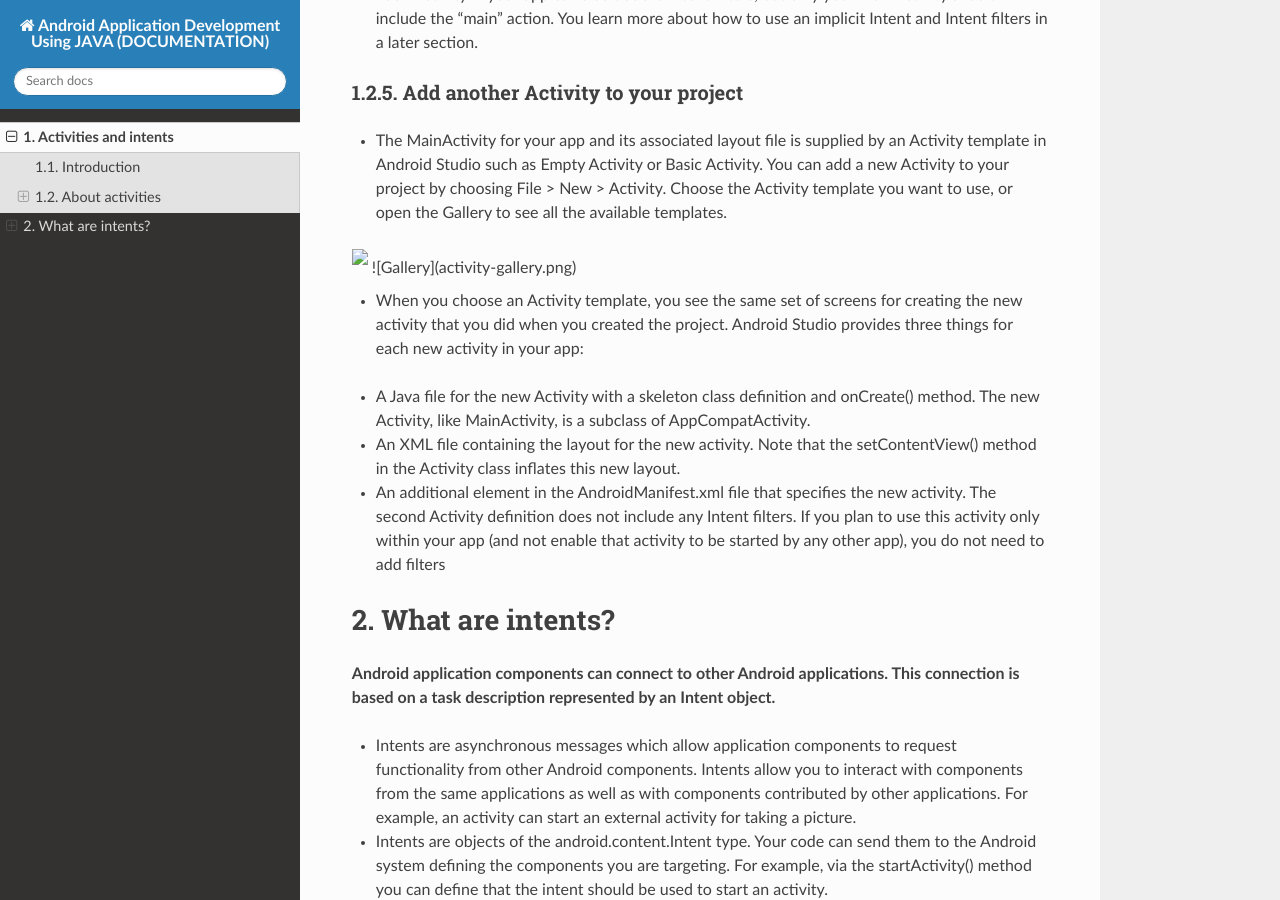
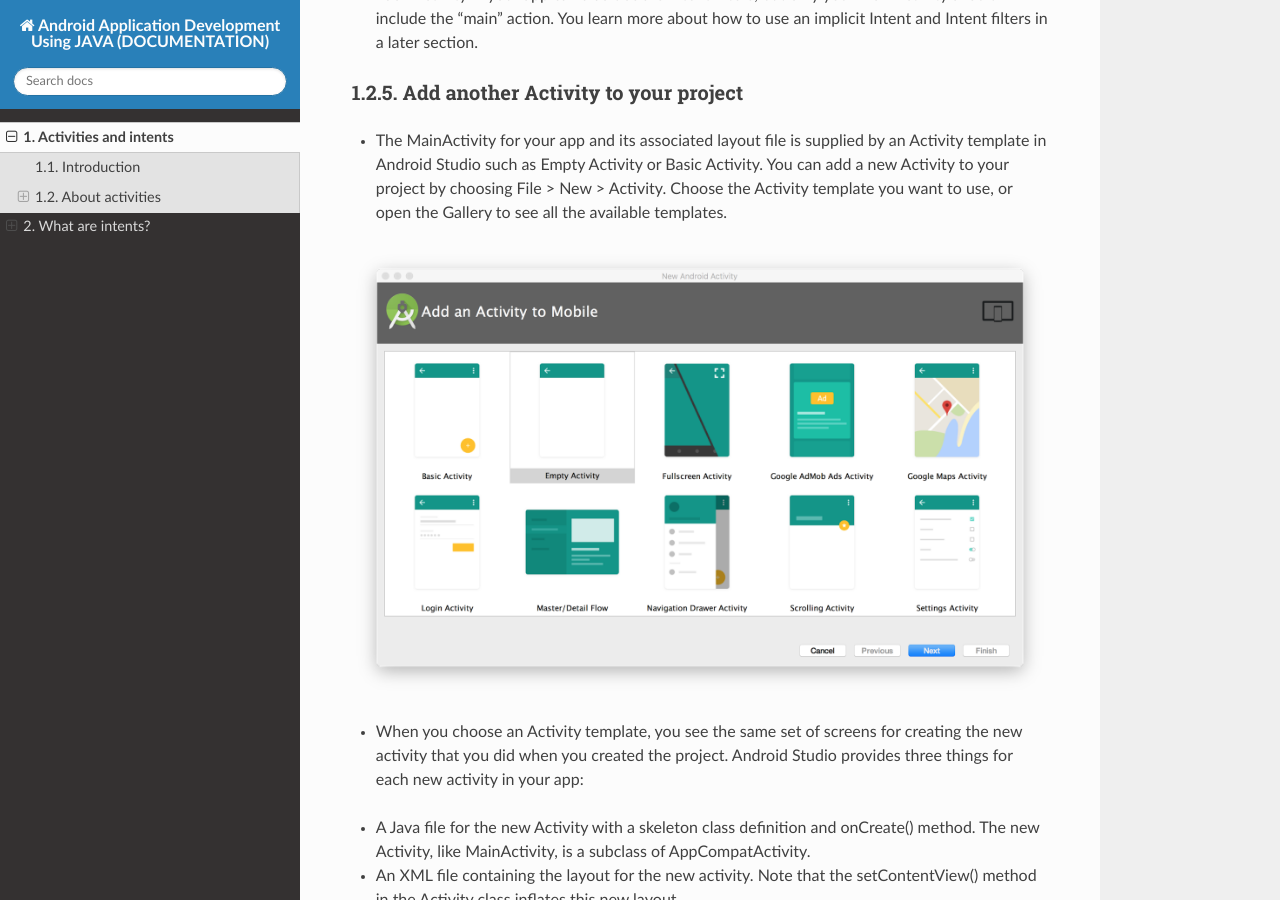
Before and after one commit to gopaltnl/Android-App-Development-Using-JAVA, a Sphinx documentation site: the page built from docs/Intents.md, in a window 1280 px wide and 900 px high, scrolled down 2796 px. Built offline with Sphinx 7.4.7 and the Read the Docs theme 2.0.0, drawn with Linux system fonts in a browser that asks for light colours; pages that are not in the unit, such as notebooks, are missing from menus.

Commit message:
Update Intents.md

```diff
--- a/docs/Intents.md
+++ b/docs/Intents.md
@@ -86,7 +86,6 @@ public class MainActivity extends AppCompatActivity {
 #### Add another Activity to your project
 * The MainActivity for your app and its associated layout file is supplied by an Activity template in Android Studio such as Empty Activity or Basic Activity. You can add a new Activity to your project by choosing File > New > Activity. Choose the Activity template you want to use, or open the Gallery to see all the available templates.
 
-<img src="activity-gallery.png"/>
 ![Gallery](activity-gallery.png)
 
 - When you choose an Activity template, you see the same set of screens for creating the new activity that you did when you created the project. Android Studio provides three things for each new activity in your app:
```
